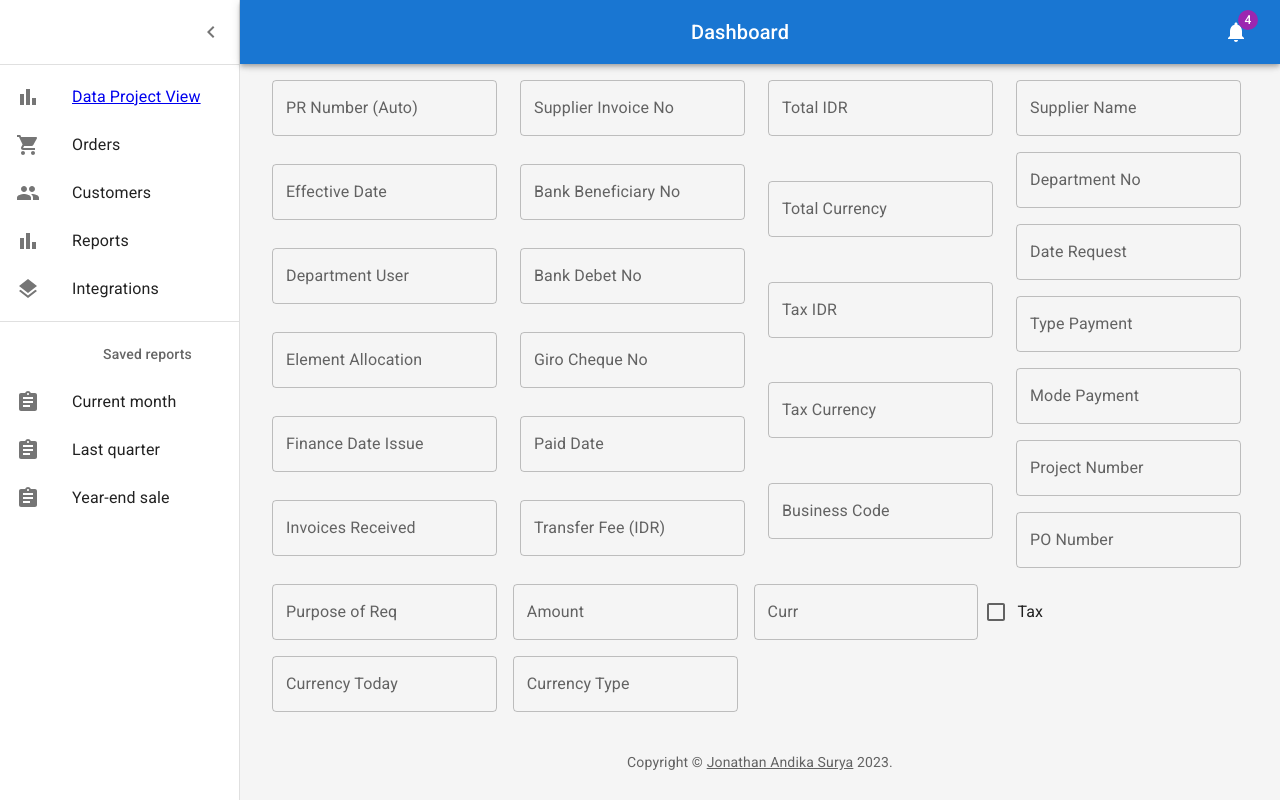
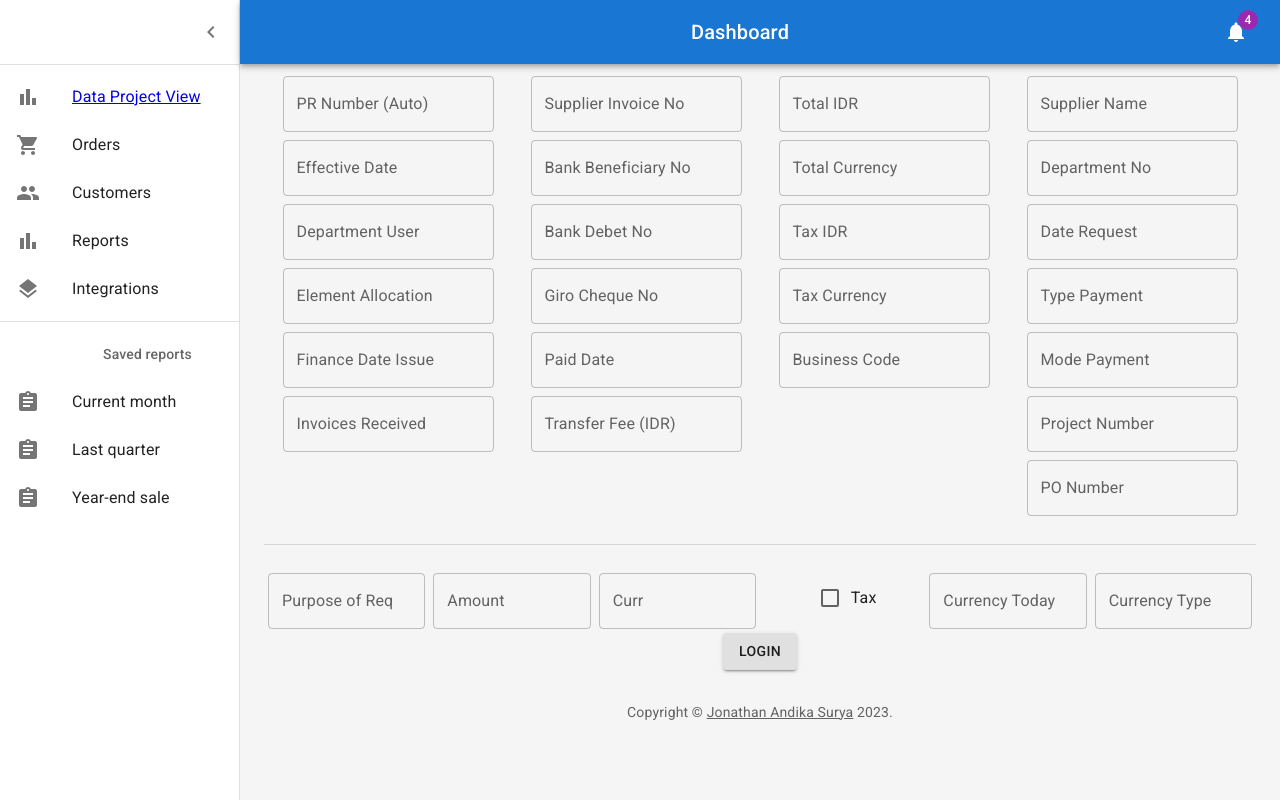
Before and after one commit to SigmaSix6/Project-Silas-FE, a React (Create React App) app: page /payment-requisition-process in a window 1280 px wide. Built offline with nearby package versions, Linux system fonts and the light colour scheme.

Commit message:
Layout Fixing

```diff
--- a/package.json
+++ b/package.json
@@ -12,6 +12,7 @@
     "@testing-library/jest-dom": "^5.16.5",
     "@testing-library/react": "^13.4.0",
     "@testing-library/user-event": "^13.5.0",
+    "formik": "^2.2.9",
     "luxon": "^3.3.0",
     "react": "^18.2.0",
     "react-dom": "^18.2.0",
@@ -19,7 +20,8 @@
     "react-router-dom": "^6.11.0",
     "react-scripts": "5.0.1",
     "recharts": "^2.5.0",
-    "web-vitals": "^2.1.4"
+    "web-vitals": "^2.1.4",
+    "yup": "^1.1.1"
   },
   "scripts": {
     "start": "react-scripts start",
--- a/src/components/Finance/cashAdvance.js
+++ b/src/components/Finance/cashAdvance.js
@@ -8,7 +8,7 @@ export const CashAdvance = () => {
     <Box
       component="form"
       sx={{
-        "& .MuiTextField-root": { m: 1, width: "25ch" },
+        "& .MuiTextField-root": { m: 0.5 },
       }}
       noValidate
       autoComplete="off"
--- a/src/components/Finance/cashAdvanceDeclare.js
+++ b/src/components/Finance/cashAdvanceDeclare.js
@@ -8,7 +8,7 @@ export const PaymentRequisitionView = () => {
     <Box
       component="form"
       sx={{
-        "& .MuiTextField-root": { m: 1, width: "25ch" },
+        "& .MuiTextField-root": { m: 0.5 },
       }}
       noValidate
       autoComplete="off"
--- a/src/components/Finance/inputStatementBank.js
+++ b/src/components/Finance/inputStatementBank.js
@@ -8,7 +8,7 @@ export const InputStatementBank = () => {
     <Box
       component="form"
       sx={{
-        "& .MuiTextField-root": { m: 1, width: "25ch" },
+        "& .MuiTextField-root": { m: 0.5 },
       }}
       noValidate
       autoComplete="off"
--- a/src/components/Finance/invoiceProcess.js
+++ b/src/components/Finance/invoiceProcess.js
@@ -9,7 +9,7 @@ export const InvoiceProcess = () => {
     <Box
       component="form"
       sx={{
-        "& .MuiTextField-root": { m: 1, width: "25ch" },
+        "& .MuiTextField-root": { m: 0.5 },
       }}
       noValidate
       autoComplete="off"
--- a/src/components/Finance/invoiceProgress.js
+++ b/src/components/Finance/invoiceProgress.js
@@ -9,7 +9,7 @@ export const InvoiceProgress = () => {
     <Box
       component="form"
       sx={{
-        "& .MuiTextField-root": { m: 1, width: "25ch" },
+        "& .MuiTextField-root": { m: 0.5 },
       }}
       noValidate
       autoComplete="off"
--- a/src/components/Finance/paymentPurchaseOrder.js
+++ b/src/components/Finance/paymentPurchaseOrder.js
@@ -8,7 +8,7 @@ export const PaymentPurchaseOrder = () => {
     <Box
       component="form"
       sx={{
-        "& .MuiTextField-root": { m: 1, width: "25ch" },
+        "& .MuiTextField-root": { m: 0.5 },
       }}
       noValidate
       autoComplete="off"
--- a/src/components/Finance/paymentRequisition.js
+++ b/src/components/Finance/paymentRequisition.js
@@ -9,7 +9,7 @@ export const PaymentRequisition = () => {
     <Box
       component="form"
       sx={{
-        "& .MuiTextField-root": { m: 1, width: "25ch" },
+        "& .MuiTextField-root": { m: 0.5 },
       }}
       noValidate
       autoComplete="off"
--- a/src/components/Finance/paymentRequisitionProgress.js
+++ b/src/components/Finance/paymentRequisitionProgress.js
@@ -2,40 +2,45 @@ import { Checkbox, Grid } from "@mui/material";
 import Box from "@mui/material/Box";
 import TextField from "@mui/material/TextField";
 import { DatePicker } from "@mui/x-date-pickers/DatePicker";
+import Button from "@mui/material/Button";
 import FormControlLabel from "@mui/material/FormControlLabel";
+import Divider from "@mui/material/Divider";
+import { useState } from "react";
+// import { styled } from "@mui/system";
 
 export const PaymentRequisitionProgress = () => {
+  const [counter, setCounter] = useState(1);
   return (
     <Box
       component="form"
       sx={{
-        "& .MuiTextField-root": { m: 1, width: "25ch" },
+        "& .MuiTextField-root": { m: 0.5 },
       }}
       noValidate
       autoComplete="off"
     >
-      <Grid container>
-        <Grid container xs={3}>
+      <Grid container={true}>
+        <Grid item={true} xs={3}>
           <Grid item>
-            <TextField id="outlined" label="PR Number (Auto)" defaultValue="" />
+            <TextField id="pr_number" label="PR Number (Auto)" defaultValue="" />
           </Grid>
           <Grid item>
-            <TextField id="outlined" label="Effective Date" defaultValue="" />
+            <TextField id="effective_date" label="Effective Date" defaultValue="" />
           </Grid>
           <Grid item>
-            <TextField id="outlined" label="Department User" defaultValue="" />
+            <TextField id="department_user" label="Department User" defaultValue="" />
           </Grid>
           <Grid item>
-            <TextField id="outlined" label="Element Allocation" defaultValue="" />
+            <TextField id="element_allocation" label="Element Allocation" defaultValue="" />
           </Grid>
           <Grid item>
-            <DatePicker id="outlined" label="Finance Date Issue" />
+            <DatePicker id="finance_date" label="Finance Date Issue" />
           </Grid>
           <Grid item>
-            <TextField id="outlined" label="Invoices Received" defaultValue="" />
+            <TextField id="invoices_received" label="Invoices Received" defaultValue="" />
           </Grid>
         </Grid>
-        <Grid container xs={3}>
+        <Grid item={true} xs={3}>
           <Grid item>
             <TextField id="outlined" label="Supplier Invoice No" />
           </Grid>
@@ -55,7 +60,7 @@ export const PaymentRequisitionProgress = () => {
             <TextField id="outlined" label="Transfer Fee (IDR)" />
           </Grid>
         </Grid>
-        <Grid container xs={3}>
+        <Grid item={true} xs={3}>
           <Grid item>
             <TextField id="outlined" label="Total IDR" defaultValue="" />
           </Grid>
@@ -72,7 +77,7 @@ export const PaymentRequisitionProgress = () => {
             <TextField id="outlined" label="Business Code" />
           </Grid>
         </Grid>
-        <Grid container xs={3}>
+        <Grid item={true} xs={3}>
           <Grid item>
             <TextField id="outlined" label="Supplier Name" defaultValue="" />
           </Grid>
@@ -96,16 +101,40 @@ export const PaymentRequisitionProgress = () => {
           </Grid>
         </Grid>
       </Grid>
-      <Grid container>
-        <TextField id="outlined" label="Purpose of Req" defaultValue="" />
-        <TextField id="outlined" label="Amount" defaultValue="" />
-        <TextField id="outlined" label="Curr" defaultValue="" />
-        <FormControlLabel control={<Checkbox id="outlined" label="Tax" defaultValue="" />} label="Tax" />
-        <TextField id="outlined" label="Currency Today" defaultValue="" />
-        <TextField id="outlined" label="Currency Type" defaultValue="" />
+      <br />
+      <Divider />
+      <br />
+      <Grid container={true}>
+        <Grid item xs={2}>
+          <TextField id="purpose_req_01" label="Purpose of Req" defaultValue="" />
+        </Grid>
+        <Grid item xs={2}>
+          <TextField id="amount_01" label="Amount" defaultValue="" />
+        </Grid>
+        <Grid item xs={2}>
+          <TextField id="curr_01" label="Curr" defaultValue="" />
+        </Grid>
+        <Grid item xs={2}>
+          <FormControlLabel sx={{ m: 1 }} control={<Checkbox id="tax_01" label="Tax" defaultValue="" />} label="Tax" />
+        </Grid>
+        <Grid item xs={2}>
+          <TextField id="curr_today_01" label="Currency Today" defaultValue="" />
+        </Grid>
+        <Grid item xs={2}>
+          <TextField id="curr_type_01" label="Currency Type" defaultValue="" />
+        </Grid>
       </Grid>
-      {/* <TextField id="standard-search" label="Search field" type="search" variant="standard" />
-        <TextField id="standard-helperText" label="Helper text" defaultValue="Default Value" helperText="Some important text" variant="standard" /> */}
+      <Button
+        type="submit"
+        variant="contained"
+        color="inherit"
+        onClick={(e) => {
+          console.log(e.value);
+        }}
+        // className={classes.button}
+      >
+        Login
+      </Button>
     </Box>
   );
 };
--- a/src/components/Finance/paymentRequisitionView.js
+++ b/src/components/Finance/paymentRequisitionView.js
@@ -8,7 +8,7 @@ export const PaymentRequisitionView = () => {
     <Box
       component="form"
       sx={{
-        "& .MuiTextField-root": { m: 1, width: "25ch" },
+        "& .MuiTextField-root": { m: 0.5 },
       }}
       noValidate
       autoComplete="off"
--- a/src/components/Finance/requisitionMaterialOrder.js
+++ b/src/components/Finance/requisitionMaterialOrder.js
@@ -12,7 +12,7 @@ export const RequisitionMaterialOrder = () => {
     <Box
       component="form"
       sx={{
-        "& .MuiTextField-root": { m: 1, width: "25ch" },
+        "& .MuiTextField-root": { m: 0.5 },
       }}
       noValidate
       autoComplete="off"
@@ -29,7 +29,7 @@ export const RequisitionMaterialOrder = () => {
             <TextField id="outlined" label="Project Name" defaultValue="" />
           </Grid>
           <Grid item>
-            <FormControl sx={{ m: 1, minWidth: 120 }}>
+            <FormControl sx={{ m: 0.5, minWidth: 120 }}>
               <Select id="outlined" label="Customer Name">
                 <MenuItem value={10}>Ten</MenuItem>
                 <MenuItem value={20}>Twenty</MenuItem>
@@ -49,7 +49,7 @@ export const RequisitionMaterialOrder = () => {
         </Grid>
         <Grid container xs={6}>
           <Grid item>
-            <FormControl sx={{ m: 1, minWidth: 120 }}>
+            <FormControl xs={{ m: 0.5, minWidth: 120 }}>
               <Select id="outlined" label="Customer Name">
                 <MenuItem value={10}>Ten</MenuItem>
                 <MenuItem value={20}>Twenty</MenuItem>
--- a/src/components/dataProjectView.js
+++ b/src/components/dataProjectView.js
@@ -8,7 +8,7 @@ export const DataProjectView = () => {
     <Box
       component="form"
       sx={{
-        "& .MuiTextField-root": { m: 1, width: "25ch" },
+        "& .MuiTextField-root": { m: 0.5 },
       }}
       noValidate
       autoComplete="off"
```
Also changed, not shown: 1 other file (tests, documents, lock files or other folders).
